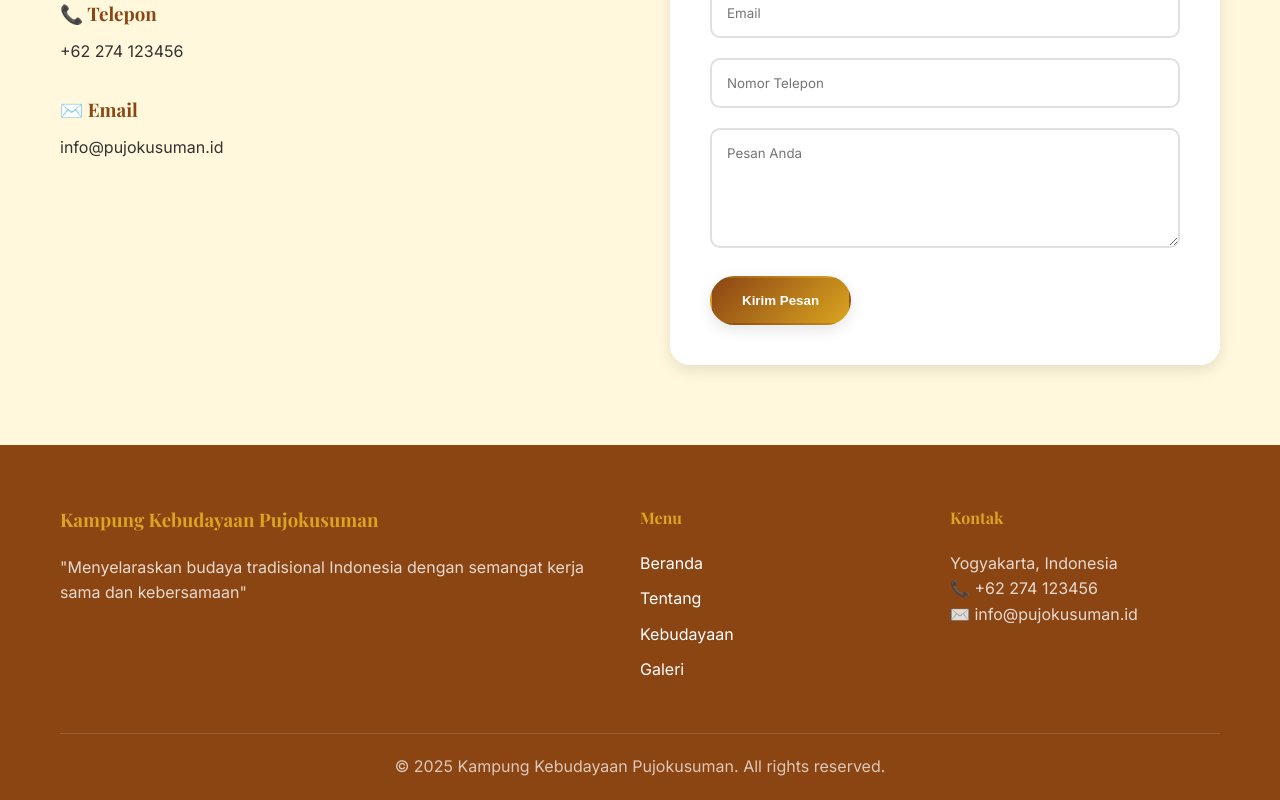
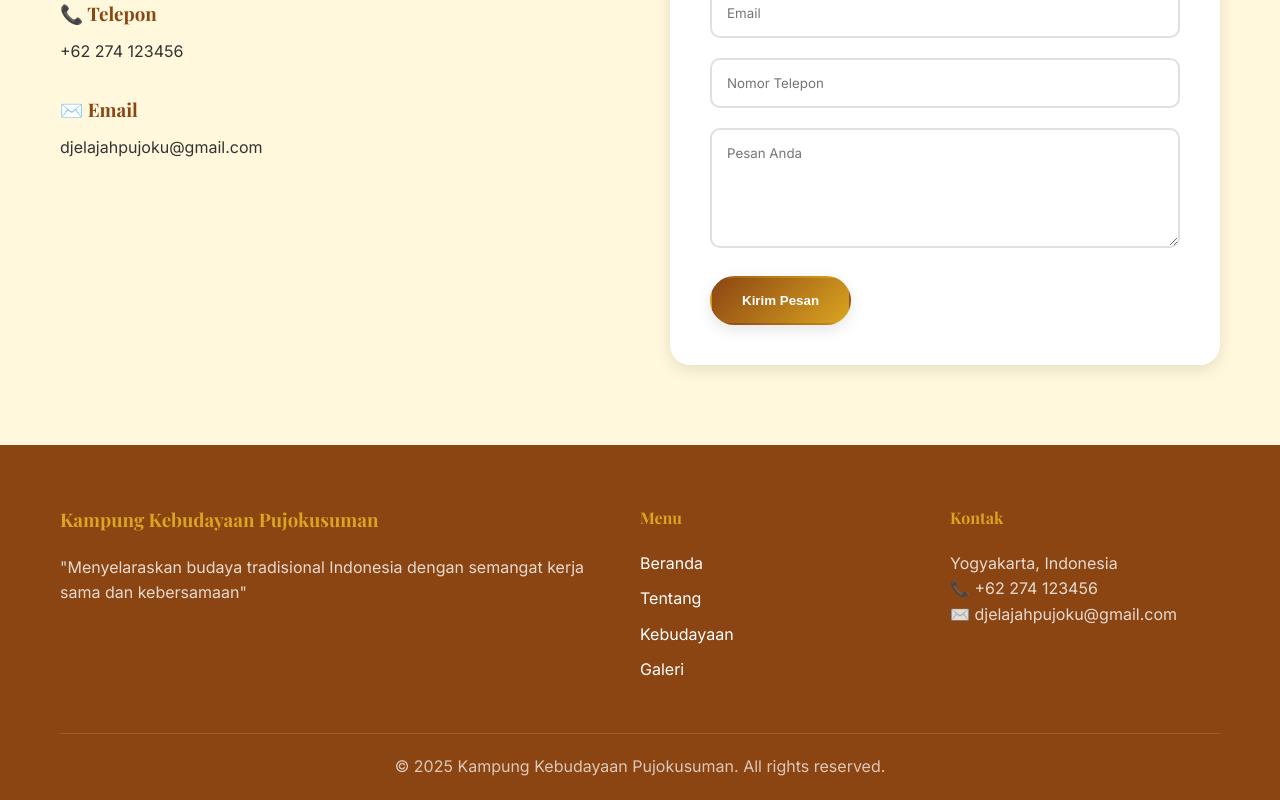
Before and after one commit to NaufalR12/P2, a React (Create React App) app: page / in a window 1280 px wide. Shown: the part 6772-7572 px from the top of the page. Built offline with nearby package versions, Linux system fonts and the light colour scheme.

Commit message:
fix email

```diff
--- a/src/App.js
+++ b/src/App.js
@@ -387,7 +387,7 @@ function App() {
               </div>
               <div className="contact-item">
                 <h3>✉️ {t("email")}</h3>
-                <p>info@pujokusuman.id</p>
+                <p>djelajahpujoku@gmail.com</p>
               </div>
             </div>
             <div className="contact-form fade-in">
@@ -524,7 +524,7 @@ function App() {
                   <h4>{t("footerContact")}</h4>
                   <p>Yogyakarta, Indonesia</p>
                   <p>📞 +62 274 123456</p>
-                  <p>✉️ info@pujokusuman.id</p>
+                  <p>✉️ djelajahpujoku@gmail.com</p>
                 </div>
               </div>
               <div className="footer-bottom">
```
